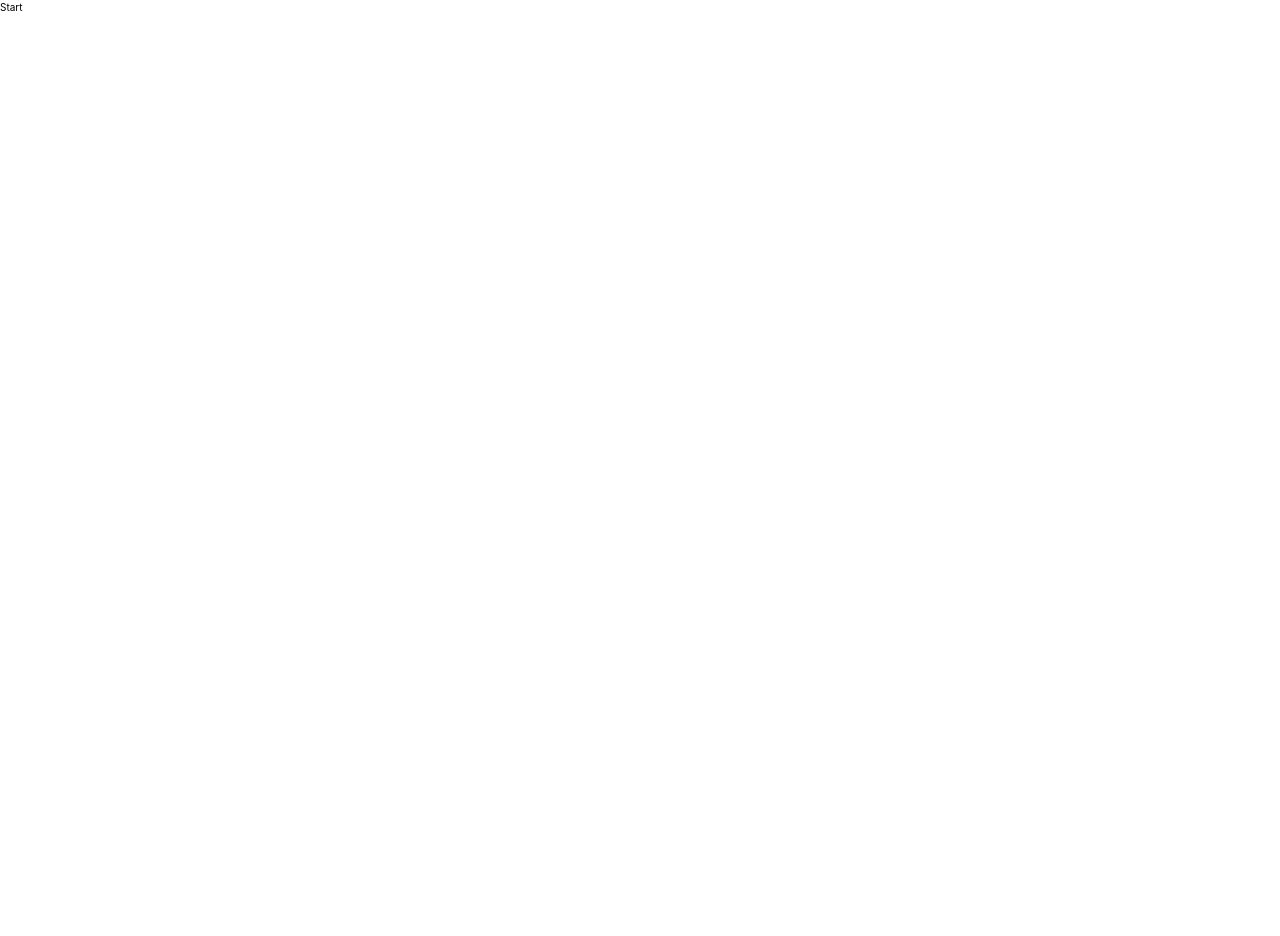
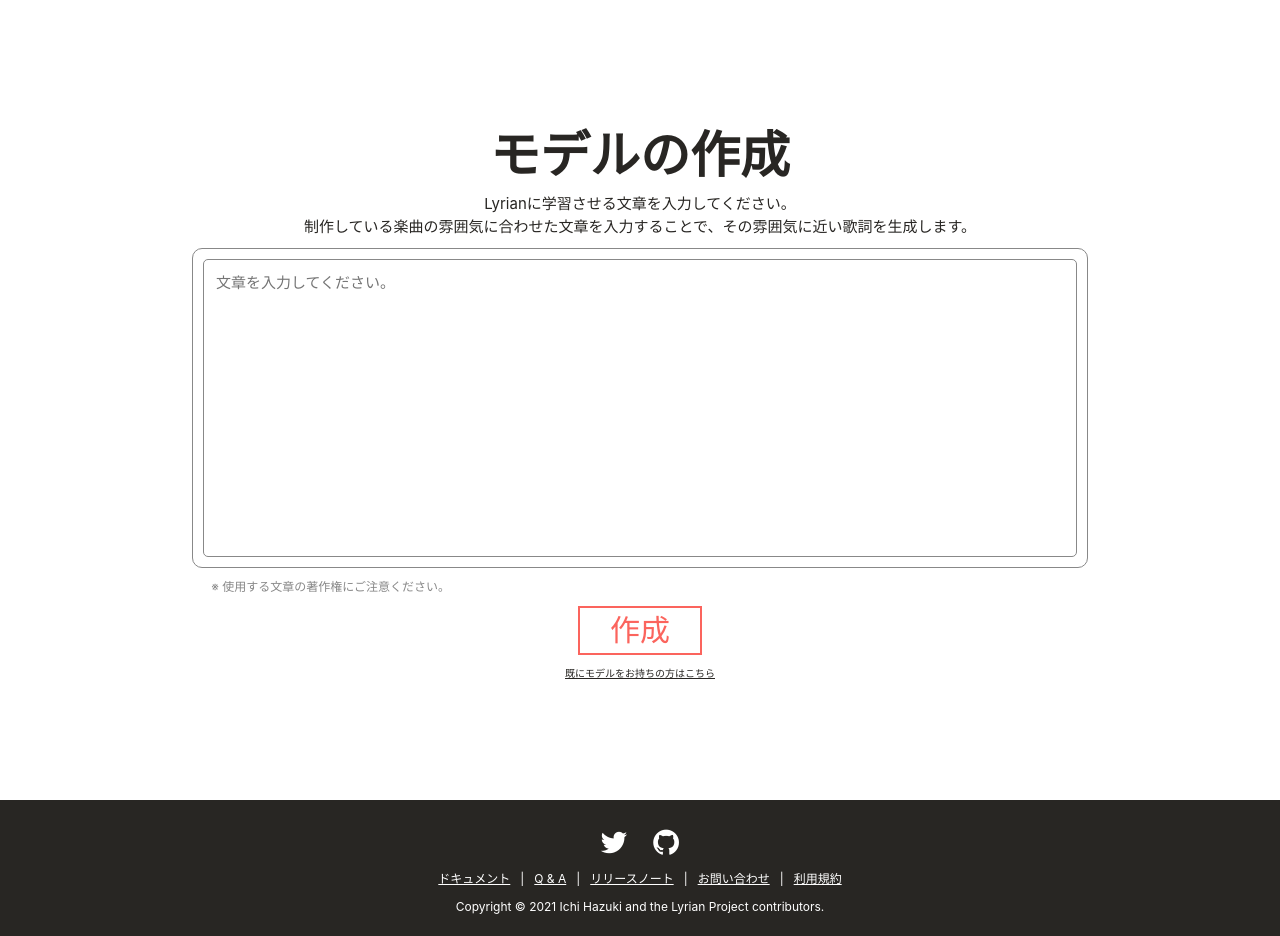
Before and after one commit to lyrian-app/lyrian_web, a React (Create React App) app in the folder frontend/: page /start in a window 1280 px wide. Before the commit the page ends 800 px from the top, so only its background shows below. Built offline with nearby package versions, Linux system fonts and the light colour scheme.

Commit message:
Update Start page layout

```diff
--- a/frontend/src/components/page/start/index.tsx
+++ b/frontend/src/components/page/start/index.tsx
@@ -1,5 +1,36 @@
 import React from "react";
 
+import { RectBtn, StrBtn } from "../../ui/buttons";
+import { Footer } from "../../ui/footer";
+import { Textarea } from "../../ui/form";
+import { H2 } from "../../ui/text";
+import style from "./style.module.scss";
+
 export const Start = () => {
-  return <p>Start</p>;
+  return (
+    <div className={style.start}>
+      <div className={style.main}>
+        <H2>モデルの作成</H2>
+
+        <p className={style.discription}>
+          Lyrianに学習させる文章を入力してください。
+          <br />
+          制作している楽曲の雰囲気に合わせた文章を入力することで、その雰囲気に近い歌詞を生成します。
+        </p>
+
+        <div className={style.textarea}>
+          <Textarea placeholder="文章を入力してください。" />
+        </div>
+
+        <p className={style.notice}>※ 使用する文章の著作権にご注意ください。</p>
+
+        <div className={style.genModelBtn}>
+          <RectBtn value="作成" size="large" />
+        </div>
+
+        <StrBtn value="既にモデルをお持ちの方はこちら" />
+      </div>
+      <Footer />
+    </div>
+  );
 };
--- /dev/null
+++ b/frontend/src/components/page/start/style.module.scss
@@ -0,0 +1,41 @@
+@import "../../../assets/scss/var";
+
+.start {
+  width: 100%;
+  height: 100%;
+}
+
+.main {
+  display: flex;
+  align-items: center;
+  justify-content: center;
+  flex-direction: column;
+  width: 100%;
+  min-height: 100vh;
+  color: $black;
+}
+
+.discription {
+  width: 60%;
+  font-size: $font-s;
+  margin-bottom: 1rem;
+  text-align: center;
+}
+
+.textarea {
+  width: 70%;
+  height: 40vh;
+  font-size: $font-s;
+  margin-bottom: 1rem;
+}
+
+.notice {
+  width: 67%;
+  font-size: $font-xs;
+  color: $gray;
+  margin-bottom: 1rem;
+}
+
+.genModelBtn {
+  margin-bottom: 1rem;
+}
```
